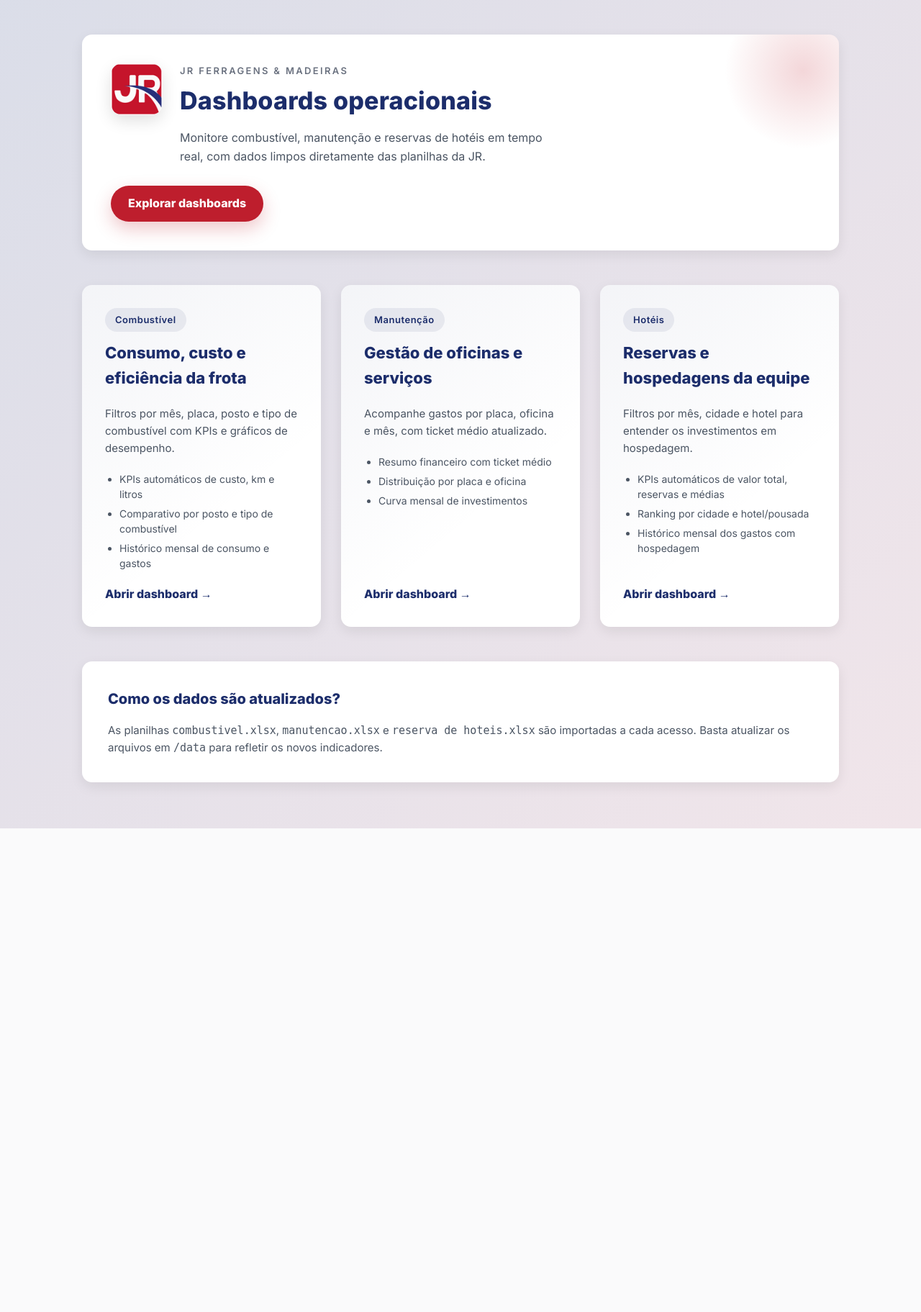
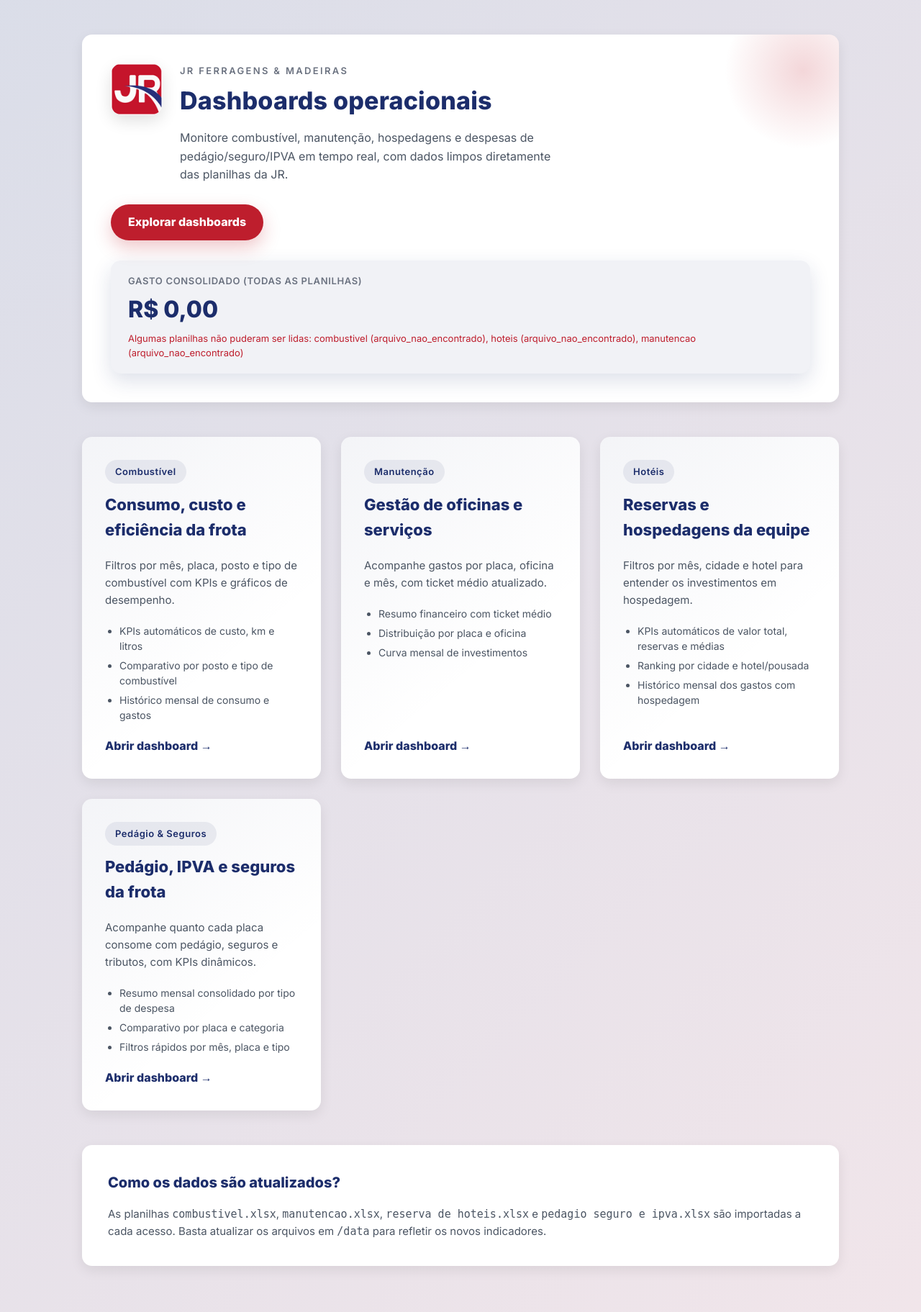
Before and after one commit to jhonnyoraculos/dashboard, a Flask app: page / in a window 1280 px wide. Shown: the whole page at 72% size. Before the commit the page ends 1151 px from the top, so only its background shows below. Run offline with Flask 3, Linux system fonts and the light colour scheme.

Commit message:
Atualiza├º├úo autom├ítica 2025-10-15 14:28

```diff
--- a/app.py
+++ b/app.py
@@ -2,6 +2,7 @@
 import pandas as pd
 import unicodedata
 import os
+import threading
 from pathlib import Path
 
 app = Flask(__name__)
@@ -10,15 +11,23 @@
 DATA_COMB = BASE_PATH / "combustivel.xlsx"
 DATA_MANU = BASE_PATH / "manutencao.xlsx"
 DATA_HOTEIS = BASE_PATH / "reserva de hoteis.xlsx"
+DATA_PEDAGIO = BASE_PATH / "pedagio seguro e ipva.xlsx"
+_PEDAGIO_CACHE = {"mtime": None, "df": None}
 
 
 def _clean_columns(df: pd.DataFrame) -> pd.DataFrame:
     """Remove colunas artificiais e normaliza nomes em ASCII."""
     df = df.loc[:, ~df.columns.astype(str).str.startswith("Unnamed")]
     rename_map = {}
+    keep_cols = []
     for col in df.columns:
         normal = unicodedata.normalize("NFKD", str(col)).encode("ascii", "ignore").decode("ascii")
-        rename_map[col] = normal.strip()
+        cleaned = normal.strip()
+        if cleaned == "" or cleaned.lower() == "nan":
+            continue
+        keep_cols.append(col)
+        rename_map[col] = cleaned
+    df = df.loc[:, keep_cols]
     return df.rename(columns=rename_map)
 
 
@@ -53,6 +62,53 @@
     if series.empty:
         return []
     return sorted(series.astype(str).str.strip().unique().tolist())
+
+
+def _to_numeric_currency(series: pd.Series) -> pd.Series:
+    if series is None:
+        return pd.Series(dtype="float64")
+    if pd.api.types.is_numeric_dtype(series):
+        return pd.to_numeric(series, errors="coerce")
+
+    cleaned = series.astype("string").str.strip()
+    cleaned = cleaned.replace({"": pd.NA, "nan": pd.NA, "None": pd.NA})
+    cleaned = cleaned.str.replace("R$", "", regex=False).str.replace("\u00a0", "", regex=False)
+    cleaned = cleaned.str.replace(" ", "", regex=False)
+
+    mask_comma = cleaned.str.contains(",", regex=False, na=False)
+    cleaned.loc[mask_comma] = (
+        cleaned.loc[mask_comma]
+        .str.replace(".", "", regex=False)
+        .str.replace(",", ".", regex=False)
+    )
+    cleaned.loc[~mask_comma] = cleaned.loc[~mask_comma].str.replace(",", ".", regex=False)
+
+    return pd.to_numeric(cleaned, errors="coerce")
+
+
+def _normalize_ascii(value):
+    if pd.isna(value):
+        return value
+    return unicodedata.normalize("NFKD", str(value)).encode("ascii", "ignore").decode("ascii").strip()
+
+
+def _canonical_tipo(value):
+    if pd.isna(value):
+        return None
+    text = _normalize_ascii(value).upper()
+    if not text:
+        return None
+    if "PEDAG" in text:
+        return "Pedágio"
+    if "IPVA" in text:
+        return "IPVA"
+    if "SEGUR" in text or "APOLI" in text or "APOLICE" in text:
+        return "Seguro"
+    if "LICENCI" in text:
+        return "Licenciamento"
+    if "DPVAT" in text:
+        return "DPVAT"
+    return text.title()
 
 
 def load_combustivel() -> pd.DataFrame:
@@ -224,6 +280,179 @@
     }
 
 
+def load_pedagio() -> pd.DataFrame:
+    if not DATA_PEDAGIO.exists():
+        return pd.DataFrame(columns=["PLACA", "Tipo", "Custo", "Mes"])
+
+    try:
+        mtime = DATA_PEDAGIO.stat().st_mtime
+    except PermissionError:
+        print("Aviso: sem permissão para ler planilha de pedágio/seguro/IPVA. Verifique se o arquivo está aberto.")
+        return pd.DataFrame(columns=["PLACA", "Tipo", "Custo", "Mes"])
+
+    global _PEDAGIO_CACHE
+    if _PEDAGIO_CACHE["df"] is not None and _PEDAGIO_CACHE["mtime"] == mtime:
+        return _PEDAGIO_CACHE["df"].copy()
+
+    try:
+        raw = pd.read_excel(DATA_PEDAGIO, sheet_name=0, header=None, engine="openpyxl")
+    except PermissionError:
+        print("Aviso: sem permissão para ler planilha de pedágio/seguro/IPVA. Verifique se o arquivo está aberto.")
+        return pd.DataFrame(columns=["PLACA", "Tipo", "Custo", "Mes"])
+    except Exception as exc:
+        print(f"Aviso: falha ao ler planilha de pedágio/seguro/IPVA: {exc}")
+        return pd.DataFrame(columns=["PLACA", "Tipo", "Custo", "Mes"])
+
+    expected_core = {"TIPO", "CUSTO"}
+    header_idx = None
+    for idx in range(min(len(raw), 10)):
+        row = raw.iloc[idx]
+        normalized = set()
+        for value in row.tolist():
+            if pd.isna(value):
+                continue
+            normalized.add(_normalize_ascii(value).upper())
+        has_placa = any(label in normalized for label in ("PLACA", "PLACAS"))
+        if has_placa and expected_core.issubset(normalized):
+            header_idx = idx
+            break
+
+    if header_idx is None:
+        print("Aviso: cabeçalho da planilha de pedágio/seguro/IPVA não encontrado.")
+        return pd.DataFrame(columns=["PLACA", "Tipo", "Custo", "Mes"])
+
+    df = raw.iloc[header_idx + 1 :].copy()
+    df.columns = raw.iloc[header_idx]
+    df = df.dropna(how="all").reset_index(drop=True)
+    df = _clean_columns(df)
+
+    rename_map = {}
+    for col in df.columns:
+        col_norm = str(col).strip().upper()
+        if col_norm in {"PLACA", "PLACAS"}:
+            rename_map[col] = "PLACA"
+        elif col_norm == "TIPO":
+            rename_map[col] = "Tipo"
+        elif col_norm in {"CUSTO", "VALOR", "VALORES"}:
+            rename_map[col] = "Custo"
+        elif col_norm in {"MES", "MÊS"}:
+            rename_map[col] = "Mes"
+        elif col_norm == "DATA":
+            rename_map[col] = "Data"
+        elif col_norm == "VEX":
+            rename_map[col] = "Vex"
+        elif col_norm in {"DESCRICAO", "DESCRIÇÃO"}:
+            rename_map[col] = "Descricao"
+        elif col_norm in {"SEGURADORA", "FORNECEDOR"}:
+            rename_map[col] = "Fornecedor"
+
+    if rename_map:
+        df = df.rename(columns=rename_map)
+
+    if "Custo" in df.columns:
+        df["Custo"] = _to_numeric_currency(df["Custo"])
+    else:
+        df["Custo"] = pd.Series(pd.NA, index=df.index, dtype="float64")
+
+    if "Tipo" in df.columns:
+        df["Tipo"] = df["Tipo"].apply(_canonical_tipo).astype("string")
+    else:
+        df["Tipo"] = pd.Series(pd.NA, index=df.index, dtype="string")
+
+    if "PLACA" in df.columns:
+        df["PLACA"] = (
+            df["PLACA"]
+            .apply(_normalize_ascii)
+            .astype("string")
+            .str.upper()
+            .replace({"": pd.NA})
+        )
+    else:
+        df["PLACA"] = pd.Series(pd.NA, index=df.index, dtype="string")
+
+    if "Mes" in df.columns:
+        mes_raw = df["Mes"]
+        mes_dt = pd.to_datetime(mes_raw, errors="coerce")
+        df["Mes"] = mes_dt.dt.to_period("M").astype("string")
+        missing_mes = df["Mes"].isna() | (df["Mes"] == "")
+        if missing_mes.any():
+            alt = (
+                mes_raw.astype("string")
+                .str.strip()
+                .str.replace(" ", "", regex=False)
+                .str.replace(".", "/", regex=False)
+                .str.replace("-", "/", regex=False)
+            )
+            alt_dt = pd.to_datetime(alt, errors="coerce")
+            valid_alt = missing_mes & alt_dt.notna()
+            df.loc[valid_alt, "Mes"] = alt_dt[valid_alt].dt.to_period("M").astype("string")
+            df.loc[missing_mes & ~valid_alt, "Mes"] = alt.loc[missing_mes & ~valid_alt]
+    else:
+        df["Mes"] = pd.Series(pd.NA, index=df.index, dtype="string")
+
+    if "Data" in df.columns:
+        df["Data"] = pd.to_datetime(df["Data"], errors="coerce")
+        empty_mes = df["Mes"].isna() | (df["Mes"] == "")
+        df.loc[empty_mes, "Mes"] = df.loc[empty_mes, "Data"].dt.to_period("M").astype("string")
+
+    vex_col = next((col for col in df.columns if col.lower() == "vex"), None)
+    if vex_col:
+        df[vex_col] = df[vex_col].astype("string").str.strip()
+        df["Categoria"] = df[vex_col].apply(lambda value: "Vex" if pd.notna(value) and value != "" else "Transporte")
+    elif "Categoria" not in df.columns:
+        df["Categoria"] = "Transporte"
+
+    df = df[df["Custo"].notna()].copy()
+    df["Tipo"] = df["Tipo"].fillna("Outros")
+
+    _PEDAGIO_CACHE["mtime"] = mtime
+    _PEDAGIO_CACHE["df"] = df.copy()
+    return df
+
+
+def agg_pedagio(df: pd.DataFrame) -> dict:
+    registros = df.shape[0]
+    custo_total = float(df["Custo"].sum()) if "Custo" in df else 0.0
+    meses_distintos = df["Mes"].dropna().unique() if "Mes" in df else []
+    media_mensal = float(custo_total / len(meses_distintos)) if len(meses_distintos) else 0.0
+    media_valores = float(custo_total / registros) if registros else 0.0
+
+    if "Tipo" in df.columns and not df.empty:
+        tipo_totais = df.groupby("Tipo", dropna=False)["Custo"].sum()
+    else:
+        tipo_totais = pd.Series(dtype="float64")
+
+    gasto_pedagio = float(tipo_totais.get("Pedágio", 0.0))
+    gasto_ipva = float(tipo_totais.get("IPVA", 0.0))
+    gasto_seguro = float(tipo_totais.get("Seguro", 0.0))
+
+    resultado = {
+        "custo_total": custo_total,
+        "total_lancamentos": registros,
+        "media_mensal": media_mensal,
+        "ticket_medio": media_valores,
+        "media_valores": media_valores,
+        "gasto_pedagio": gasto_pedagio,
+        "gasto_ipva": gasto_ipva,
+        "gasto_seguro": gasto_seguro,
+        "custo_mensal": _group_sum(df, "Mes", "Custo", sort_by="group"),
+        "gasto_por_tipo": _group_sum(df, "Tipo", "Custo"),
+        "gasto_por_placa": _group_sum(df, "PLACA", "Custo"),
+        "meses": _unique_sorted(df, "Mes"),
+        "tipos": _unique_sorted(df, "Tipo"),
+        "placas": _unique_sorted(df, "PLACA"),
+    }
+
+    if "Categoria" in df.columns:
+        resultado["segmentos"] = _unique_sorted(df, "Categoria")
+        resultado["gasto_por_categoria"] = _group_sum(df, "Categoria", "Custo")
+    else:
+        resultado["segmentos"] = []
+        resultado["gasto_por_categoria"] = {"Categoria": [], "Custo": []}
+
+    return resultado
+
+
 
 
 
@@ -245,6 +474,11 @@
 @app.route("/hoteis")
 def hoteis_page():
     return render_template("hoteis.html")
+
+
+@app.route("/pedagio")
+def pedagio_page():
+    return render_template("pedagio.html")
 
 
 @app.route("/data/combustivel")
@@ -310,7 +544,79 @@
     return jsonify(agg_hoteis(df))
 
 
+@app.route("/data/pedagio")
+def data_pedagio():
+    df = load_pedagio()
 
+    mes = request.args.get("mes")
+    placa = request.args.get("placa")
+    tipo = request.args.get("tipo")
+    segmento = request.args.get("segmento")
+
+    if mes and mes != "Todos":
+        df = df[df["Mes"] == mes]
+    if placa and placa != "Todos":
+        df = df[df["PLACA"] == placa]
+    if tipo and tipo != "Todos":
+        df = df[df["Tipo"] == tipo]
+    if segmento and segmento != "Todos" and "Categoria" in df.columns:
+        df = df[df["Categoria"] == segmento]
+
+    return jsonify(agg_pedagio(df))
+
+
+def _warm_pedagio_cache() -> None:
+    try:
+        load_pedagio()
+    except Exception as exc:  # pragma: no cover
+        print(f"Aviso: nao foi possivel pre-carregar pedagio/seguro/IPVA ({exc})")
+
+
+threading.Thread(target=_warm_pedagio_cache, daemon=True).start()
+
+
+def _safe_total(loader, aggregator, key: str) -> dict:
+    try:
+        df = loader()
+    except PermissionError:
+        return {"status": "erro", "motivo": "permissao", "valor": None}
+    except FileNotFoundError:
+        return {"status": "erro", "motivo": "arquivo_nao_encontrado", "valor": None}
+    except Exception as exc:  # pragma: no cover
+        return {"status": "erro", "motivo": str(exc), "valor": None}
+
+    try:
+        valor = float(aggregator(df).get(key, 0.0))
+    except Exception as exc:  # pragma: no cover
+        return {"status": "erro", "motivo": str(exc), "valor": None}
+
+    return {"status": "ok", "motivo": None, "valor": valor}
+
+
+def compute_overview_totals() -> dict:
+    areas = {
+        "combustivel": (load_combustivel, agg_combustivel, "custo_total"),
+        "manutencao": (load_manutencao, agg_manutencao, "custo_total"),
+        "hoteis": (load_hoteis, agg_hoteis, "valor_total"),
+        "pedagio": (load_pedagio, agg_pedagio, "custo_total"),
+    }
+
+    detalhes = {}
+    total_geral = 0.0
+
+    for nome, (loader, aggregator, chave) in areas.items():
+        resultado = _safe_total(loader, aggregator, chave)
+        detalhes[nome] = resultado
+        if resultado["valor"] is not None:
+            total_geral += resultado["valor"]
+
+    detalhes["total_geral"] = total_geral if total_geral else 0.0
+    return detalhes
+
+
+@app.route("/data/overview")
+def data_overview():
+    return jsonify(compute_overview_totals())
 
 
 if __name__ == "__main__":
--- a/static/style.css
+++ b/static/style.css
@@ -304,6 +304,38 @@
   transform:translateY(-2px);
   box-shadow:0 14px 28px rgba(190,30,45,0.3);
 }
+.home-total-card{
+  background:rgba(28,45,107,0.06);
+  border-radius:var(--radius);
+  padding:18px 24px;
+  display:flex;
+  flex-direction:column;
+  gap:4px;
+  align-self:flex-start;
+  box-shadow:0 10px 28px rgba(28,45,107,0.15);
+}
+.home-total-label{
+  margin:0;
+  font-size:13px;
+  letter-spacing:.05em;
+  text-transform:uppercase;
+  color:var(--muted);
+  font-weight:600;
+}
+.home-total-value{
+  margin:0;
+  font-size:32px;
+  font-weight:800;
+  color:var(--jr-blue);
+}
+.home-total-status{
+  margin:0;
+  font-size:13px;
+  color:#4B5563;
+}
+.home-total-status--alerta{
+  color:var(--jr-red);
+}
 .home-grid{
   display:grid;
   gap:28px;
@@ -421,4 +453,6 @@
   .home-brand{flex-direction:column; align-items:flex-start;}
   .home-logo{width:60px; height:60px;}
   .home-header h1{font-size:28px;}
+  .home-total-card{width:100%;}
+  .home-total-value{font-size:28px;}
 }
--- a/templates/home.html
+++ b/templates/home.html
@@ -18,10 +18,15 @@
         <div>
           <p class="home-eyebrow">JR Ferragens &amp; Madeiras</p>
           <h1>Dashboards operacionais</h1>
-          <p class="home-subtitle">Monitore combust&iacute;vel, manuten&ccedil;&atilde;o e reservas de hot&eacute;is em tempo real, com dados limpos diretamente das planilhas da JR.</p>
+          <p class="home-subtitle">Monitore combust&iacute;vel, manuten&ccedil;&atilde;o, hospedagens e despesas de ped&aacute;gio/seguro/IPVA em tempo real, com dados limpos diretamente das planilhas da JR.</p>
         </div>
       </div>
       <a class="home-cta" href="#dashboards">Explorar dashboards</a>
+      <div class="home-total-card">
+        <p class="home-total-label">Gasto consolidado (todas as planilhas)</p>
+        <p id="home-total-value" class="home-total-value">--</p>
+        <p id="home-total-status" class="home-total-status">Carregando dados...</p>
+      </div>
     </header>
 
     <section id="dashboards" class="home-grid">
@@ -66,12 +71,66 @@
         </ul>
         <a class="home-link" href="{{ url_for('hoteis_page') }}">Abrir dashboard &rarr;</a>
       </article>
+
+      <article class="home-card">
+        <div class="home-card-header">
+          <span class="home-chip">Ped&aacute;gio &amp; Seguros</span>
+          <h2>Ped&aacute;gio, IPVA e seguros da frota</h2>
+        </div>
+        <p class="home-card-text">Acompanhe quanto cada placa consome com ped&aacute;gio, seguros e tributos, com KPIs din&acirc;micos.</p>
+        <ul class="home-list">
+          <li>Resumo mensal consolidado por tipo de despesa</li>
+          <li>Comparativo por placa e categoria</li>
+          <li>Filtros r&aacute;pidos por m&ecirc;s, placa e tipo</li>
+        </ul>
+        <a class="home-link" href="{{ url_for('pedagio_page') }}">Abrir dashboard &rarr;</a>
+      </article>
     </section>
 
     <section class="home-footer">
       <h3>Como os dados s&atilde;o atualizados?</h3>
-      <p>As planilhas <code>combustivel.xlsx</code>, <code>manutencao.xlsx</code> e <code>reserva de hoteis.xlsx</code> s&atilde;o importadas a cada acesso. Basta atualizar os arquivos em <code>/data</code> para refletir os novos indicadores.</p>
+      <p>As planilhas <code>combustivel.xlsx</code>, <code>manutencao.xlsx</code>, <code>reserva de hoteis.xlsx</code> e <code>pedagio seguro e ipva.xlsx</code> s&atilde;o importadas a cada acesso. Basta atualizar os arquivos em <code>/data</code> para refletir os novos indicadores.</p>
     </section>
   </main>
+  <script>
+    const fmtBRL = (value) => Number(value || 0).toLocaleString('pt-BR', { style: 'currency', currency: 'BRL' });
+
+    async function loadOverviewTotal() {
+      const totalEl = document.getElementById('home-total-value');
+      const statusEl = document.getElementById('home-total-status');
+
+      try {
+        const res = await fetch('/data/overview');
+        if (!res.ok) {
+          throw new Error('Falha ao consultar os dados (' + res.status + ')');
+        }
+        const data = await res.json();
+        const total = data && typeof data.total_geral === 'number' ? data.total_geral : null;
+        totalEl.textContent = total !== null ? fmtBRL(total) : '--';
+
+        const problemas = Object.entries(data || {})
+          .filter(([chave, info]) => chave !== 'total_geral' && info && info.status !== 'ok')
+          .map(([chave, info]) => {
+            if (!info || !info.motivo) return chave;
+            return `${chave} (${info.motivo})`;
+          });
+
+        if (problemas.length) {
+          statusEl.textContent = 'Algumas planilhas n\u00E3o puderam ser lidas: ' + problemas.join(', ');
+          statusEl.classList.add('home-total-status--alerta');
+        } else {
+          statusEl.textContent = 'C\u00E1lculo baseado nos dados mais recentes das quatro planilhas.';
+          statusEl.classList.remove('home-total-status--alerta');
+        }
+      } catch (error) {
+        console.error(error);
+        totalEl.textContent = '--';
+        statusEl.textContent = 'N\u00E3o foi poss\u00EDvel carregar o total agora. Atualize a p\u00E1gina depois de verificar as planilhas.';
+        statusEl.classList.add('home-total-status--alerta');
+      }
+    }
+
+    document.addEventListener('DOMContentLoaded', loadOverviewTotal);
+  </script>
 </body>
 </html>
```
Also changed, not shown: templates/pedagio.html (added, +328 -0 lines), 3 other files.
